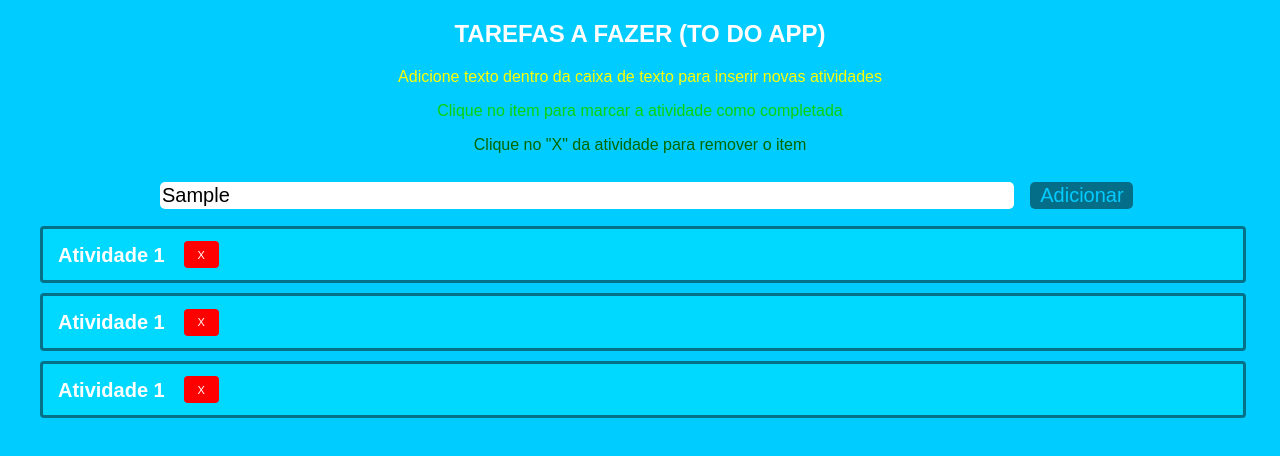
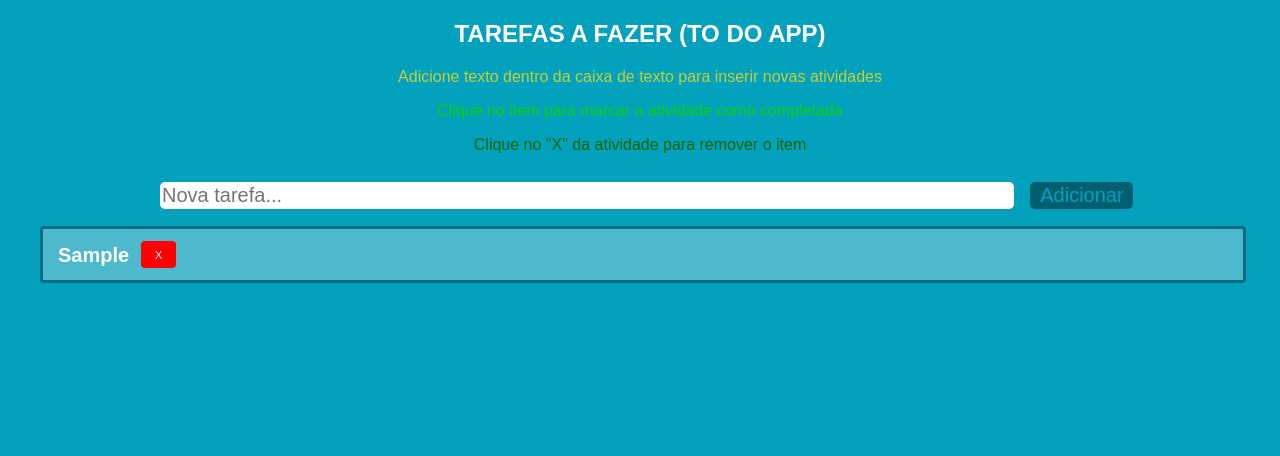
Before and after one commit to natannobre/Web_Development, a plain HTML site: page HTML_JavaScript/JSProject.html in a window 1280 px wide. Both pictures are taken after typing "Sample" into the empty fields and a click on the button "Adicionar". Drawn offline with Linux system fonts and the light colour scheme.

Commit message:
JS Update

```diff
--- a/HTML_JavaScript/JSProject.css
+++ b/HTML_JavaScript/JSProject.css
@@ -5,7 +5,7 @@
 
 body
 {
-    background-color: rgb(0, 204, 255);
+    background-color: #04a1bf;
 }
 
 #div_header
@@ -31,16 +31,21 @@ body
     margin-top: 5px;
 }
 
-#div_tarefa
+.div_tarefa
 {
     color: white;
     font-size: 25px;
     border: 3px solid rgba(5, 99, 122, 0.89);
     border-radius: 4px;
-    background-color: rgba(0, 238, 255, 0.404);
+    background-color: #4eb9cd;
     width: 1200px;
     padding-top: 10px;
     margin-bottom: 10px;
+}
+
+.div_tarefa.done
+{
+    background-color: #51df70;
 }
 
 h2
@@ -50,7 +55,7 @@ h2
 
 p.head1
 {
-    color: yellow;
+    color: #c1d234;
 }
 
 p.head2
@@ -63,7 +68,7 @@ p.head3
     color: rgb(2, 104, 2);
 }
 
-input[type=button].remover_tarefa
+.div_tarefa button
 {
     margin: 0% 1% 1% 1%;
     width: 35px;
@@ -94,10 +99,10 @@ input[type=button]
     width: 103px;
     height: 27px;
     font-size: 20px;
-    color: rgb(0, 204, 255);
+    color: #04a1bf;
     border-radius: 5px;
     border: 0px transparent;
-    background-color: rgba(5, 99, 122, 0.89);
+    background-color: #025f70;
 
 }
 
--- a/HTML_JavaScript/JSProject.html
+++ b/HTML_JavaScript/JSProject.html
@@ -9,32 +9,18 @@
 </head>
 
 <body>
-    <div id="div_header">
+    <header id="div_header">
         <h2 align="center">TAREFAS A FAZER (TO DO APP)</h2>
         <p align="center" class="head1">Adicione texto dentro da caixa de texto para inserir novas atividades</p>
         <p align="center" class="head2">Clique no item para marcar a atividade como completada</p>
         <p align="center" class="head3">Clique no "X" da atividade para remover o item</p>
 
-        <form action="JSProject.html">
-            <div id="div_form">
-                <input type="text" placeholder="Nova tarefa...">
-                <input type="button" value="Adicionar">
-            </div>
-        </form>
-    </div>
+        <div id="div_form">
+            <input type="text" id="input_insert" placeholder="Nova tarefa..." maxlength="53">
+            <input type="button" onclick="create()" value="Adicionar">
+        </div>
+    </header>
     <div id="div_tarefas">
-        <div id="div_tarefa">
-            <label>Atividade 1</label>
-            <input type="button" class="remover_tarefa" value="X">
-        </div>
-        <div id="div_tarefa">
-            <label>Atividade 1</label>
-            <input type="button" class="remover_tarefa" value="X">
-        </div>
-        <div id="div_tarefa">
-            <label>Atividade 1</label>
-            <input type="button" class="remover_tarefa" value="X">
-        </div>
     </div>
 </body>
 
--- a/HTML_JavaScript/JSProject.js
+++ b/HTML_JavaScript/JSProject.js
@@ -0,0 +1,44 @@
+document.addEventListener("keypress", function(event){
+    // event.preventDefault()
+    if(event.keyCode == 13)
+    {
+        create()
+    }
+})
+
+function deleter(event) {
+    event.target.parentNode.remove()
+}
+
+function create()
+{
+    let input = document.getElementById('input_insert')
+    if (input.value=="")
+    {
+        alert("Campo em branco!")
+    }
+    else
+    {
+        let tasks = document.getElementById('div_tarefas') // Pega a string do conteúdo atual
+        let nodeDiv = document.createElement("div")
+        nodeDiv.className = "div_tarefa"
+        nodeDiv.setAttribute("onclick", "done(event)")
+        let nodeLabel = document.createElement("label")
+        let nodeText = document.createTextNode(input.value)
+        let nodeButton = document.createElement("button")
+        nodeButton.innerText = "X"
+        nodeButton.setAttribute("onclick", "deleter(event)")
+
+        nodeLabel.appendChild(nodeText)
+        nodeDiv.appendChild(nodeLabel)
+        nodeDiv.appendChild(nodeButton)
+        tasks.appendChild(nodeDiv)
+
+        input.value = ""
+    }
+}
+
+function done(event)
+{
+    event.target.classList.add("done")
+}
```
